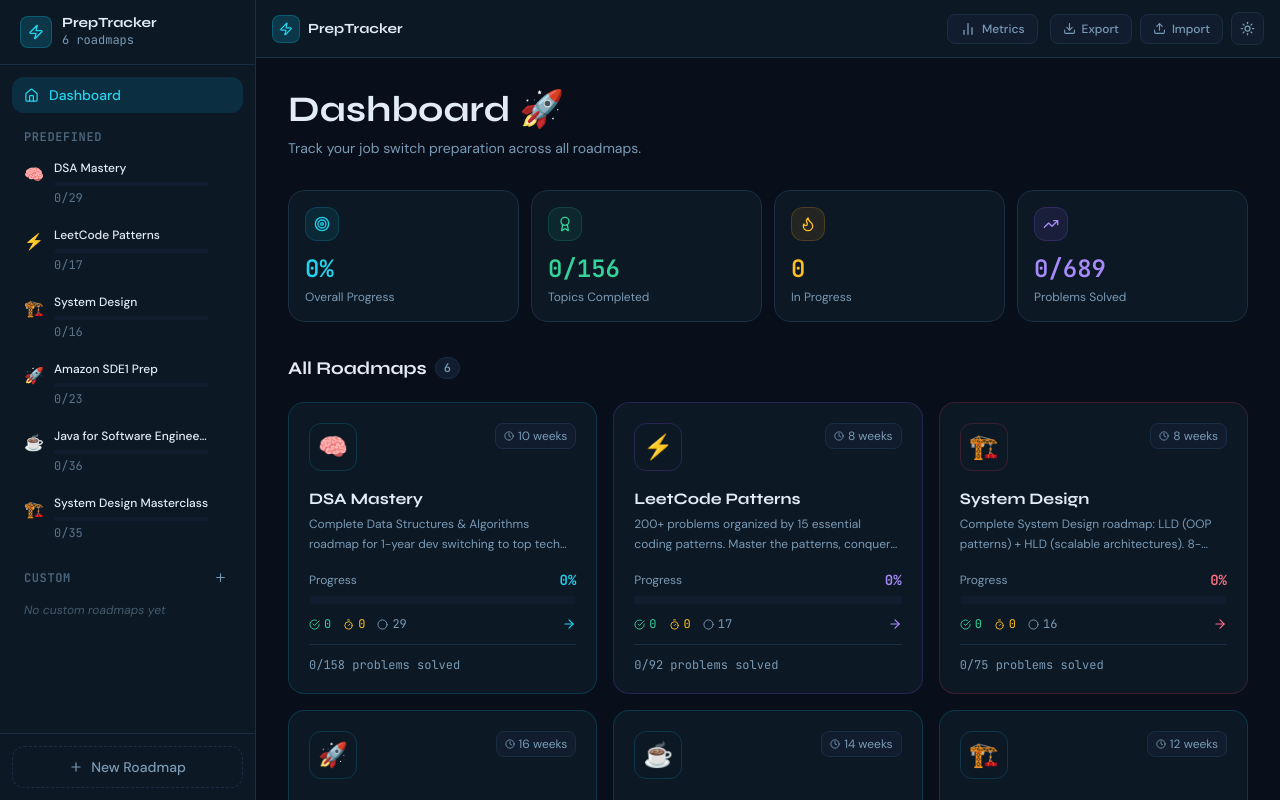
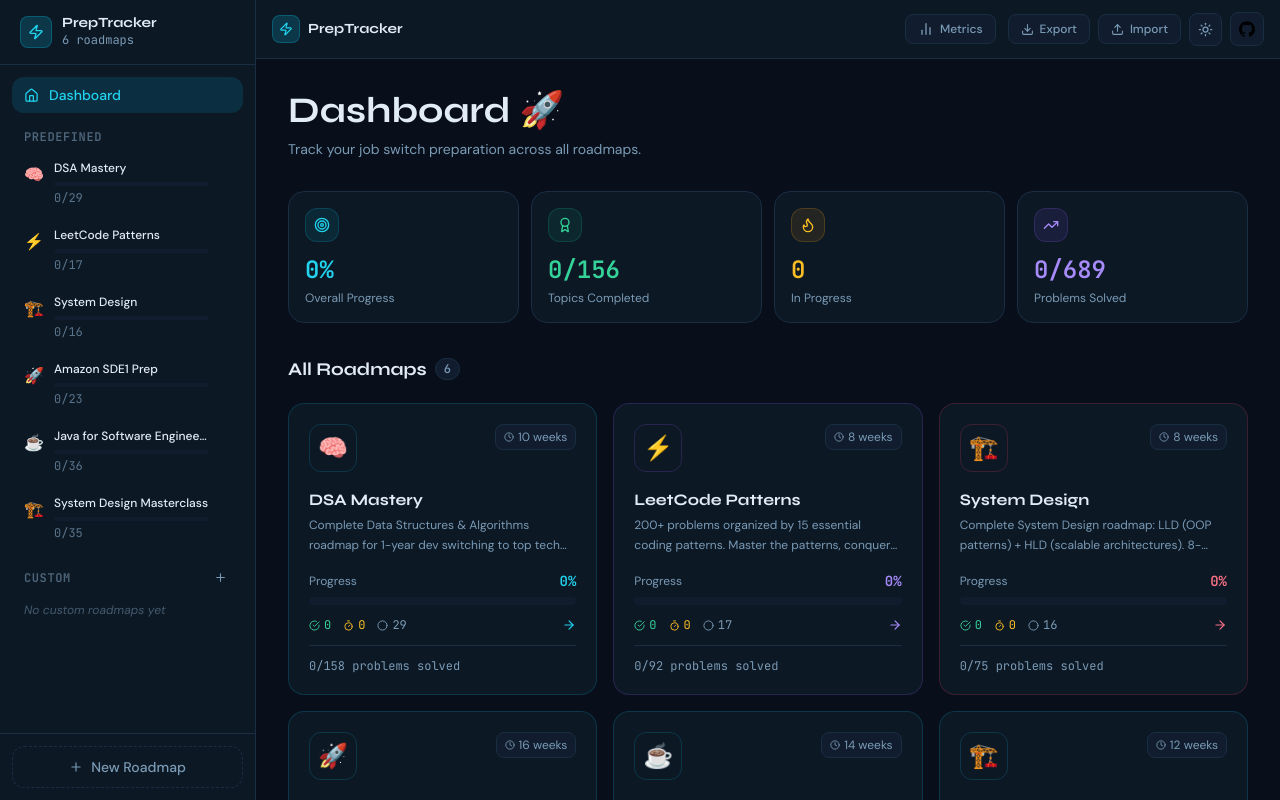
Before and after one commit to roshan798/PrepTracker, a Next.js app: page / in a window 1280 px wide. Built offline with nearby package versions, Linux system fonts and the light colour scheme.

Commit message:
Added Github Repo Link

```diff
--- a/components/layout/Header.tsx
+++ b/components/layout/Header.tsx
@@ -6,6 +6,7 @@
 import Toast from '@/components/ui/Toast';
 import { AppState } from '@/lib/types';
 import Link from 'next/link';
+import Image from 'next/image';
 
 interface HeaderProps {
   sidebarOpen: boolean;
@@ -85,13 +86,25 @@
             <Upload size={13} />
             <span className="hidden sm:inline">Import</span>
           </button>
-          <input ref={fileRef} type="file" accept=".json" className="hidden" onChange={handleImport} />
-
           <button onClick={() => dispatch({ type: 'SET_THEME', payload: state.theme === 'dark' ? 'light' : 'dark' })}
             className="p-2 rounded-lg border transition-all hover:opacity-80"
             style={{ borderColor: 'var(--border)', color: 'var(--text-secondary)', backgroundColor: 'var(--bg-tertiary)' }}>
             {state.theme === 'dark' ? <Sun size={15} /> : <Moon size={15} />}
           </button>
+          <Link
+            href="https://github.com/roshan798/PrepTracker"
+            target="_blank"
+            rel="noopener noreferrer"
+            className="p-2 rounded-lg border transition-all hover:opacity-80"
+            style={{ borderColor: 'var(--border)', color: 'var(--text-secondary)', backgroundColor: 'var(--bg-tertiary)' }}
+          >
+            <Image src="/icons/Github.svg" alt="GitHub" width={16} height={16}
+              title='View source on GitHub' />
+            {/* <span className="hidden sm:inline"></span> */}
+          </Link>
+          <input ref={fileRef} type="file" accept=".json" className="hidden" onChange={handleImport} />
+
+
         </div>
       </header>
 
```
Also changed, not shown: public/icons/GIthub.svg (added).
